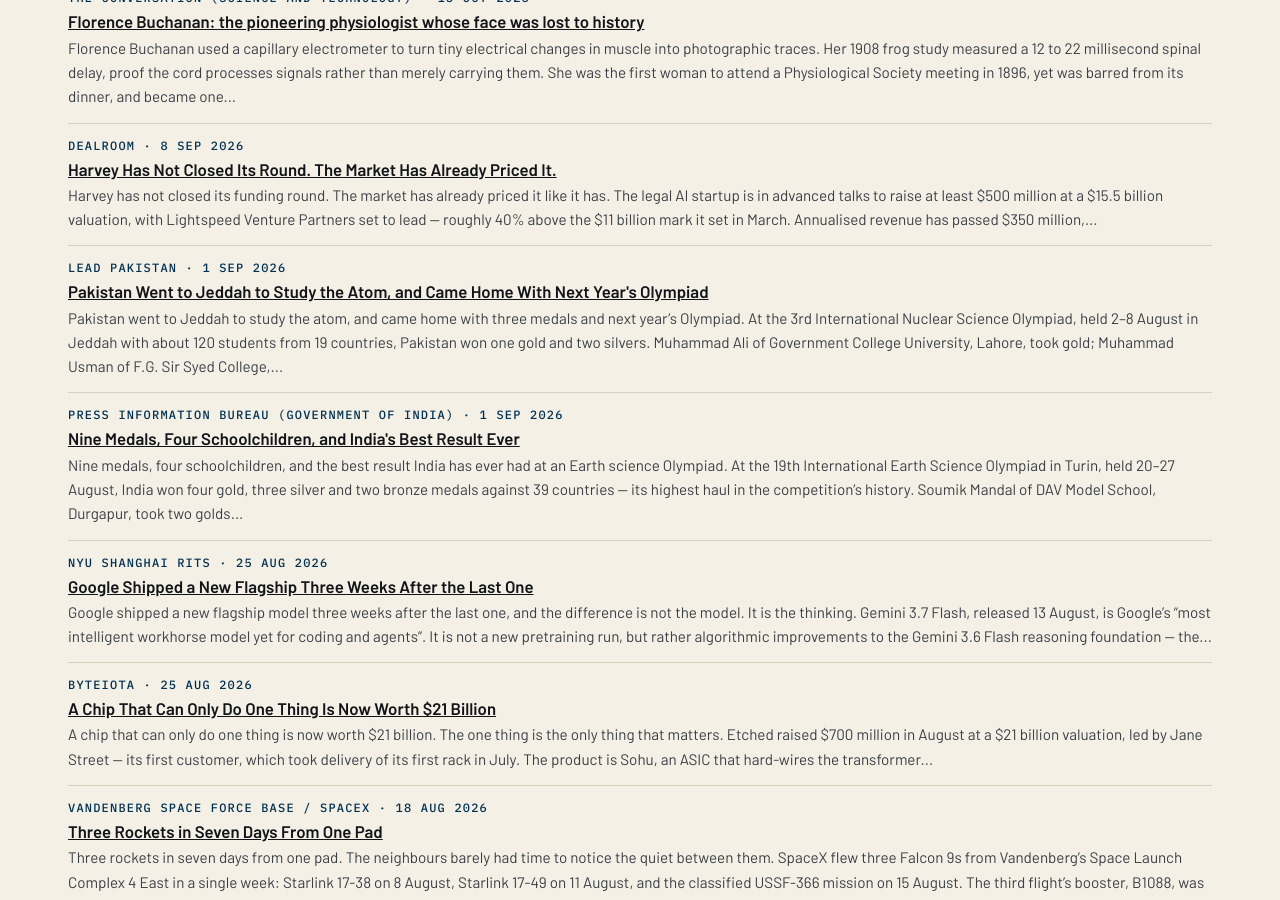
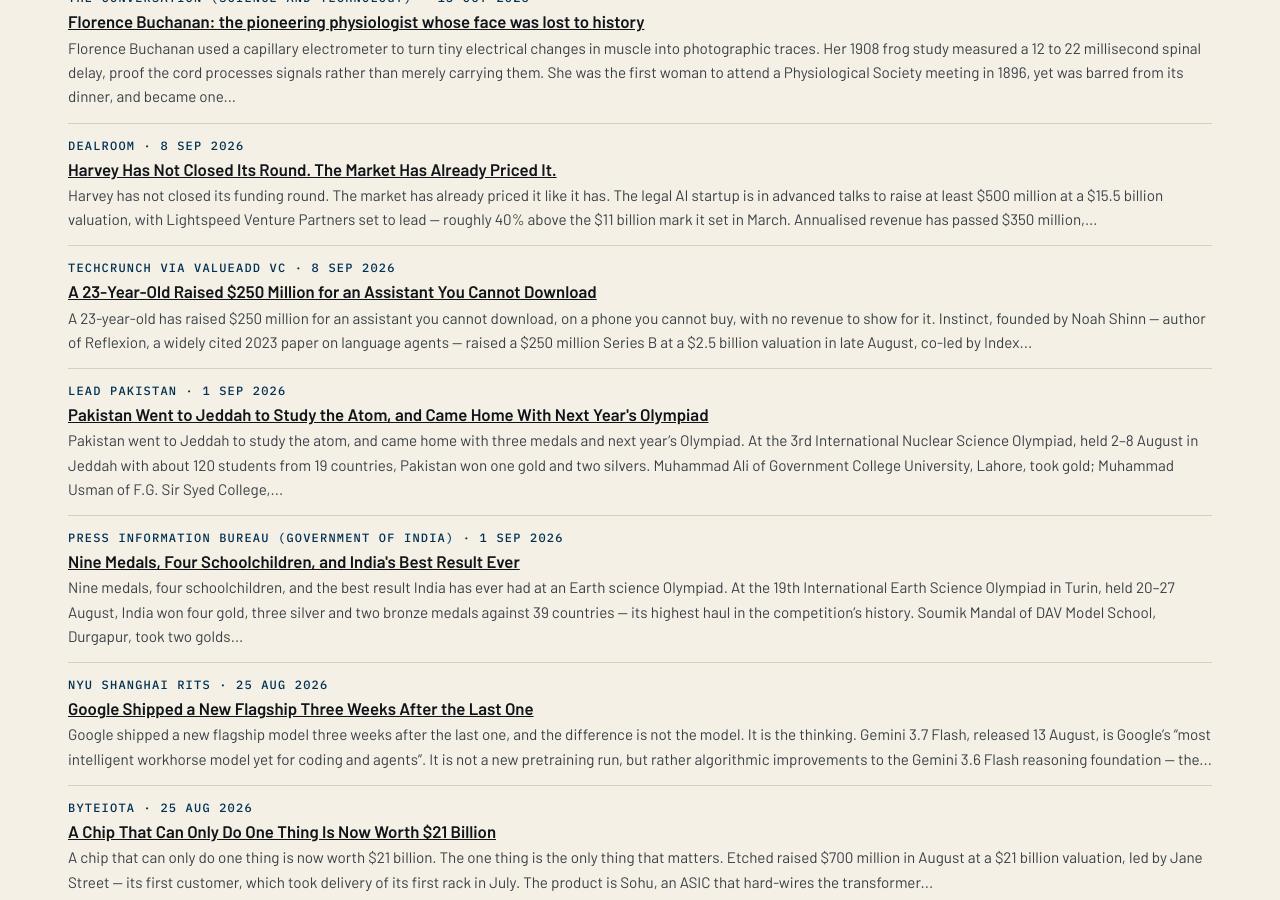
Before and after one commit to katz-news/katz.news, a Jekyll site: the page built from briefs/index.html, in a window 1280 px wide and 900 px high, scrolled down 14671 px. Built offline with Jekyll 4.4.1, drawn with Linux system fonts in a browser that asks for light colours.

Commit message:
Publish 2026-11-06

```diff
--- a/_data/build.yml
+++ b/_data/build.yml
@@ -1 +1 @@
-published_at: 2026-11-06T20:10:17Z
+published_at: 2026-11-06T20:12:40Z
--- /dev/null
+++ b/_posts/briefs/2026-11-06-a-23-year-old-raised-dollar250-million-for-an-assistant-you-cannot-download.md
@@ -0,0 +1,15 @@
+---
+published: true
+title: A 23-Year-Old Raised $250 Million for an Assistant You Cannot Download
+date: 2026-09-08
+section: entrepreneurship
+source_name: TechCrunch via ValueAdd VC
+source_url: https://valueaddvc.com/blog/how-does-instinct-make-money-ai-assistant-business-model-2026
+---
+A 23-year-old has raised $250 million for an assistant you cannot download, on a phone you cannot buy, with no revenue to show for it.
+
+Instinct, founded by Noah Shinn — author of Reflexion, a widely cited 2023 paper on language agents — raised a $250 million Series B at a $2.5 billion valuation in late August, co-led by Index Ventures and Benchmark. Total funding now stands at $350 million.
+
+The product is invite-only and deliberately minimal: a personal AI assistant reached entirely by text message, with no app at all. The agent gets its own phone number and its own computer, and books travel, makes purchases, pays bills, cancels subscriptions and places phone calls. No user numbers, no growth figures, no revenue — and a valuation that was roughly $50 million four months earlier.
+
+Conclusion: Instinct is not selling software, but rather belief — and belief, at $2.5 billion, is currently the hottest product in Silicon Valley.
```
